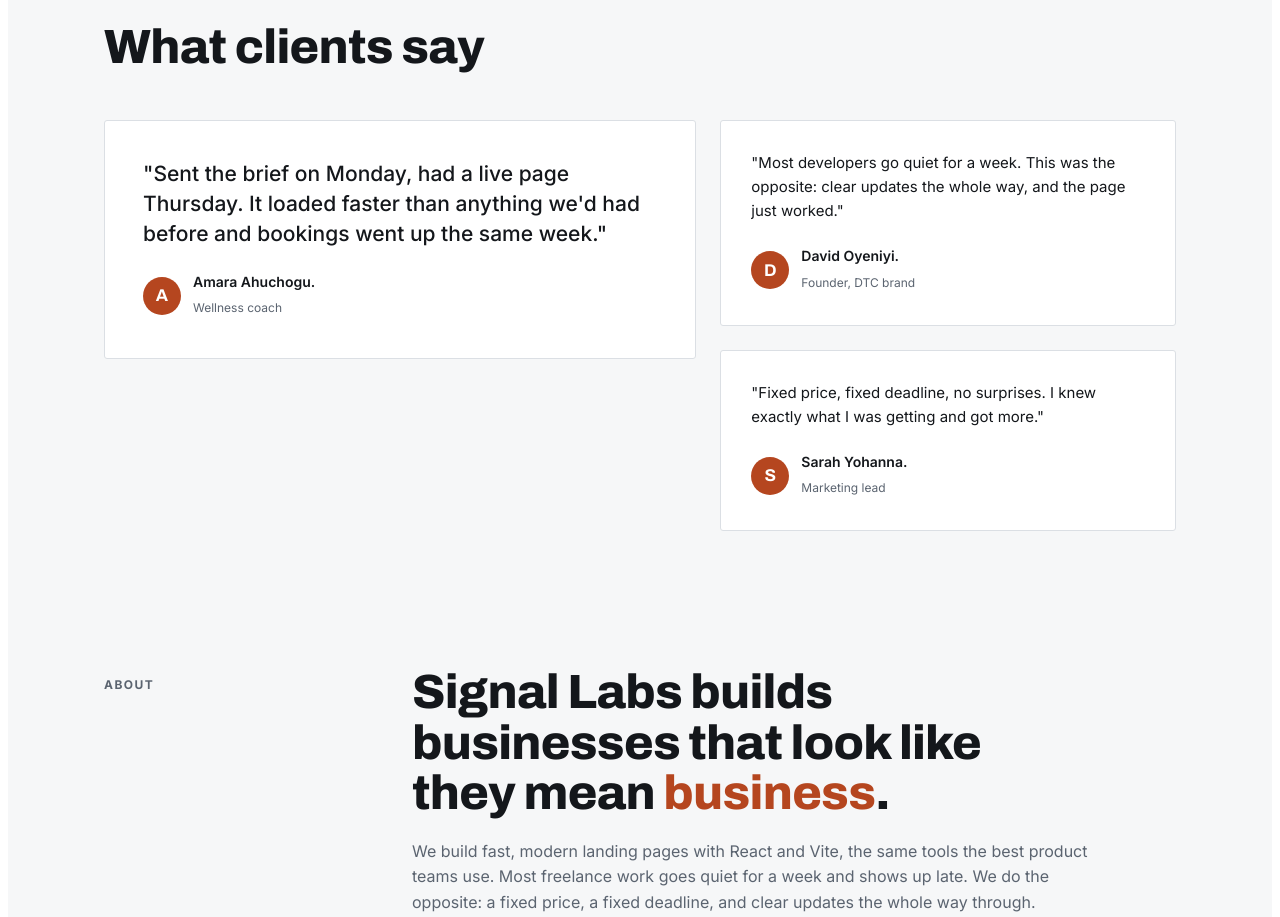
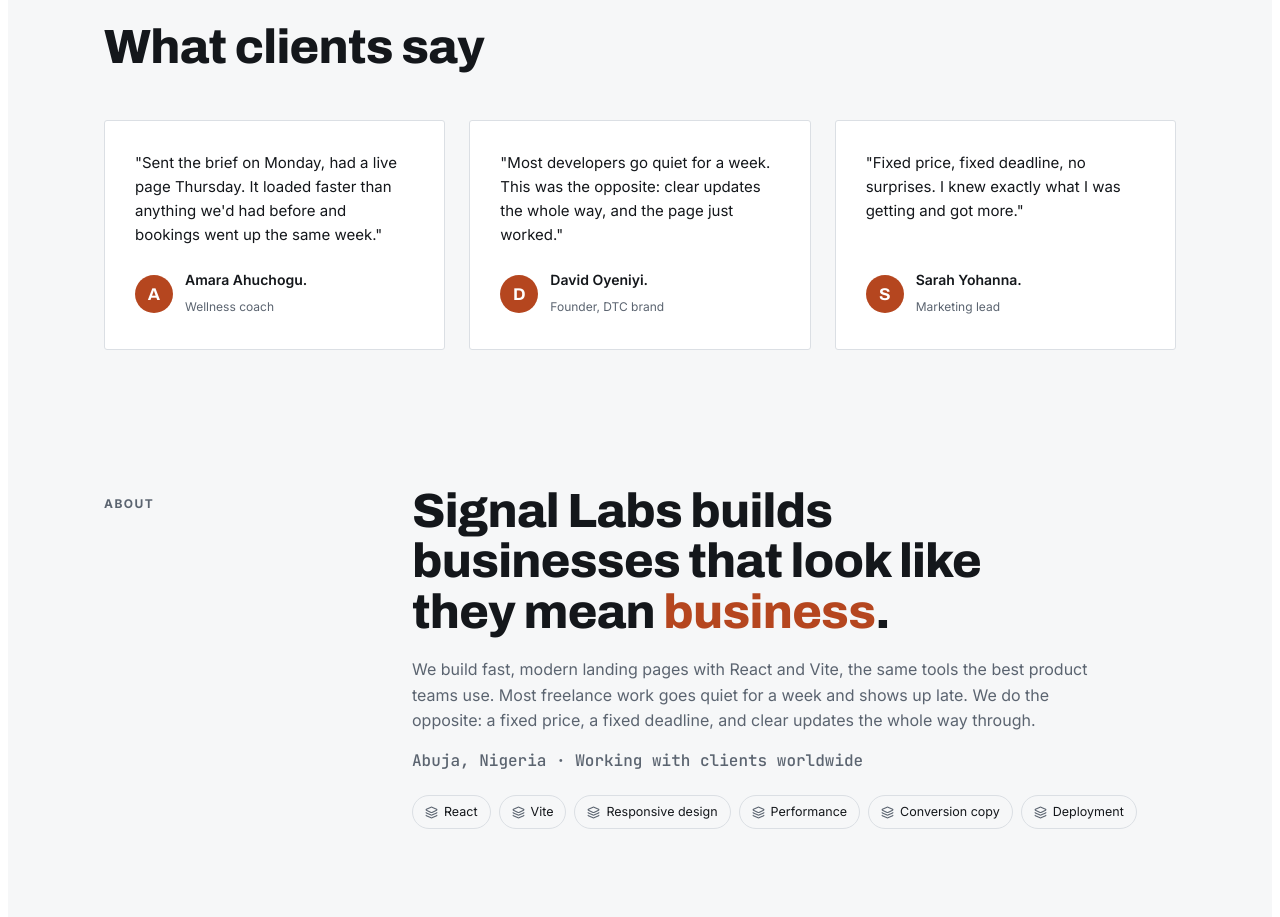
Before and after one commit to Kruddpippin/kruddpippin.dev, a React (Vite) app: page / in a window 1280 px wide. Shown: the part 3800-4717 px from the top of the page. Built offline with nearby package versions, Linux system fonts and the light colour scheme.

Commit message:
replace asymmetric testimonial masonry with an equal 3-column grid
The featured-quote-plus-two-narrow layout left dead space beside the
shorter cards. All three testimonials now render identically in an
equal-width, equal-height (align-items: stretch) 3-column grid.

```diff
--- a/src/sections/Testimonials.jsx
+++ b/src/sections/Testimonials.jsx
@@ -3,23 +3,12 @@
 import CONFIG from "../data/config.js";
 
 export default function Testimonials() {
-  const [lead, ...rest] = CONFIG.testimonials;
   return (
     <section className="wrap section">
       <SectionHead title="What clients say" />
       <div className="quotes">
-        <Reveal className="quote-card lead">
-          <p>"{lead.quote}"</p>
-          <div className="quote-by">
-            <div className="avatar">{lead.name.charAt(0)}</div>
-            <div>
-              <strong>{lead.name}</strong>
-              <span>{lead.role}</span>
-            </div>
-          </div>
-        </Reveal>
-        {rest.map((t, i) => (
-          <Reveal key={t.name} delay={staggerDelay(i + 1)} className="quote-card">
+        {CONFIG.testimonials.map((t, i) => (
+          <Reveal key={t.name} delay={staggerDelay(i)} className="quote-card">
             <p>"{t.quote}"</p>
             <div className="quote-by">
               <div className="avatar">{t.name.charAt(0)}</div>
--- a/src/styles/index.css
+++ b/src/styles/index.css
@@ -224,11 +224,10 @@
 .step h4{font-family:'Archivo',sans-serif; font-weight:700; font-size:var(--fs-h4); line-height:1.3; margin:6px 0 8px; letter-spacing:0;}
 .step p{font-size:14px; color:var(--text-mute); margin:0; line-height:1.55;}
 
-/* testimonials — one featured, two secondary */
-.quotes{display:grid; grid-template-columns:1.3fr 1fr; gap:24px; align-items:start;}
-.quote-card{padding:30px; border:1px solid var(--line); border-radius:3px; background:var(--surface);}
-.quote-card.lead{grid-row:span 2; display:flex; flex-direction:column; justify-content:space-between; padding:38px;}
-.quote-card.lead p{font-family:'Inter',sans-serif; font-size:21px; font-weight:500; line-height:1.42; letter-spacing:0; max-width:46ch;}
+/* testimonials — equal 3-column grid */
+.quotes{display:grid; grid-template-columns:repeat(3,1fr); gap:24px; align-items:stretch;}
+.quote-card{padding:30px; border:1px solid var(--line); border-radius:3px; background:var(--surface);
+  display:flex; flex-direction:column; justify-content:space-between;}
 .quote-card p{font-size:15px; margin:0 0 22px; color:var(--text); max-width:46ch;}
 .quote-by{display:flex; align-items:center; gap:12px;}
 .avatar{width:38px; height:38px; border-radius:50%; display:grid; place-items:center;
@@ -344,7 +343,6 @@
   .process{grid-template-columns:1fr 1fr; row-gap:36px;}
   .process::before{display:none;}
   .quotes{grid-template-columns:1fr;}
-  .quote-card.lead{grid-row:auto;}
   .statement{grid-template-columns:1fr; gap:20px;}
   .statement-features{grid-template-columns:1fr; gap:24px; margin-top:40px; padding-top:28px;}
   .contact{grid-template-columns:1fr; gap:28px;}
```
